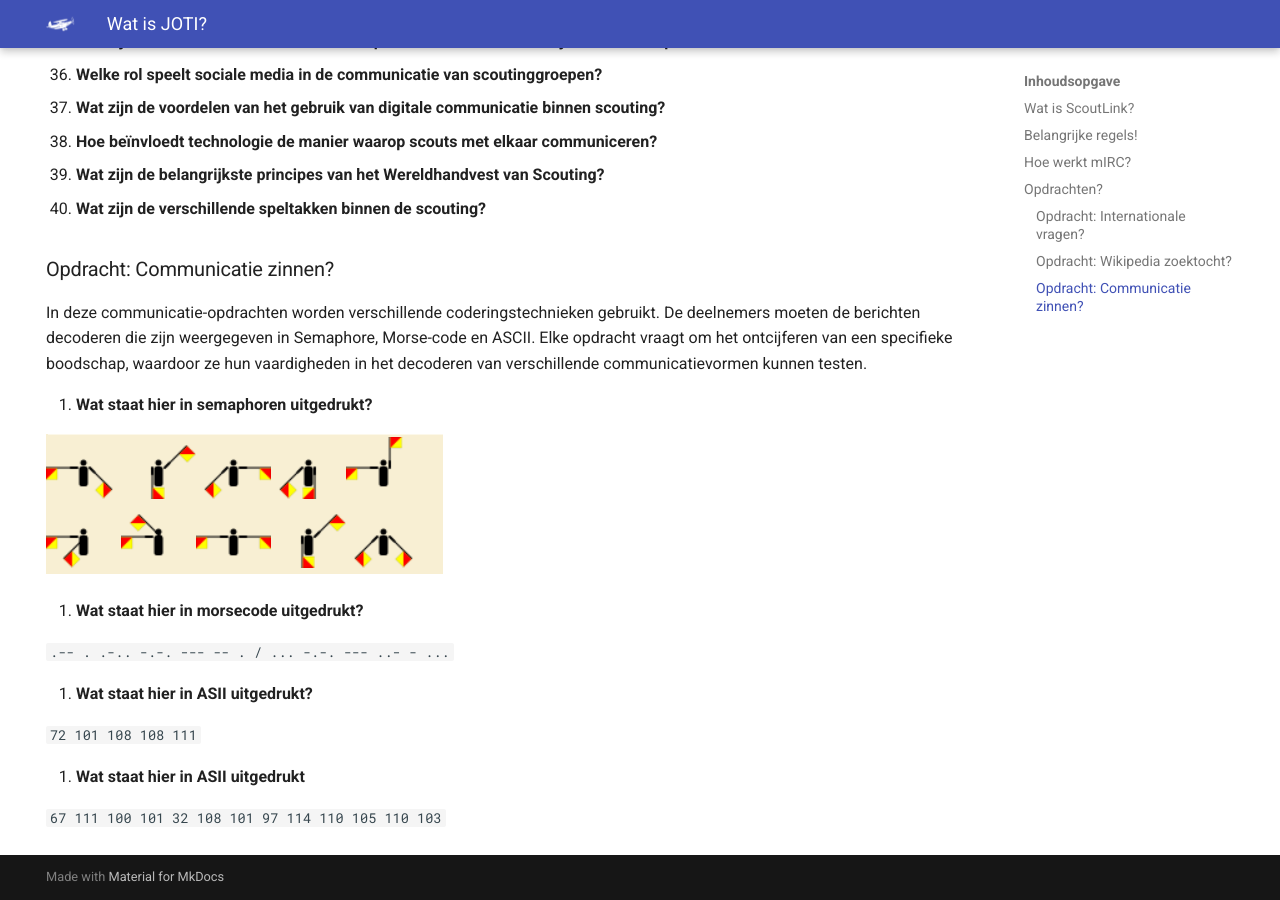
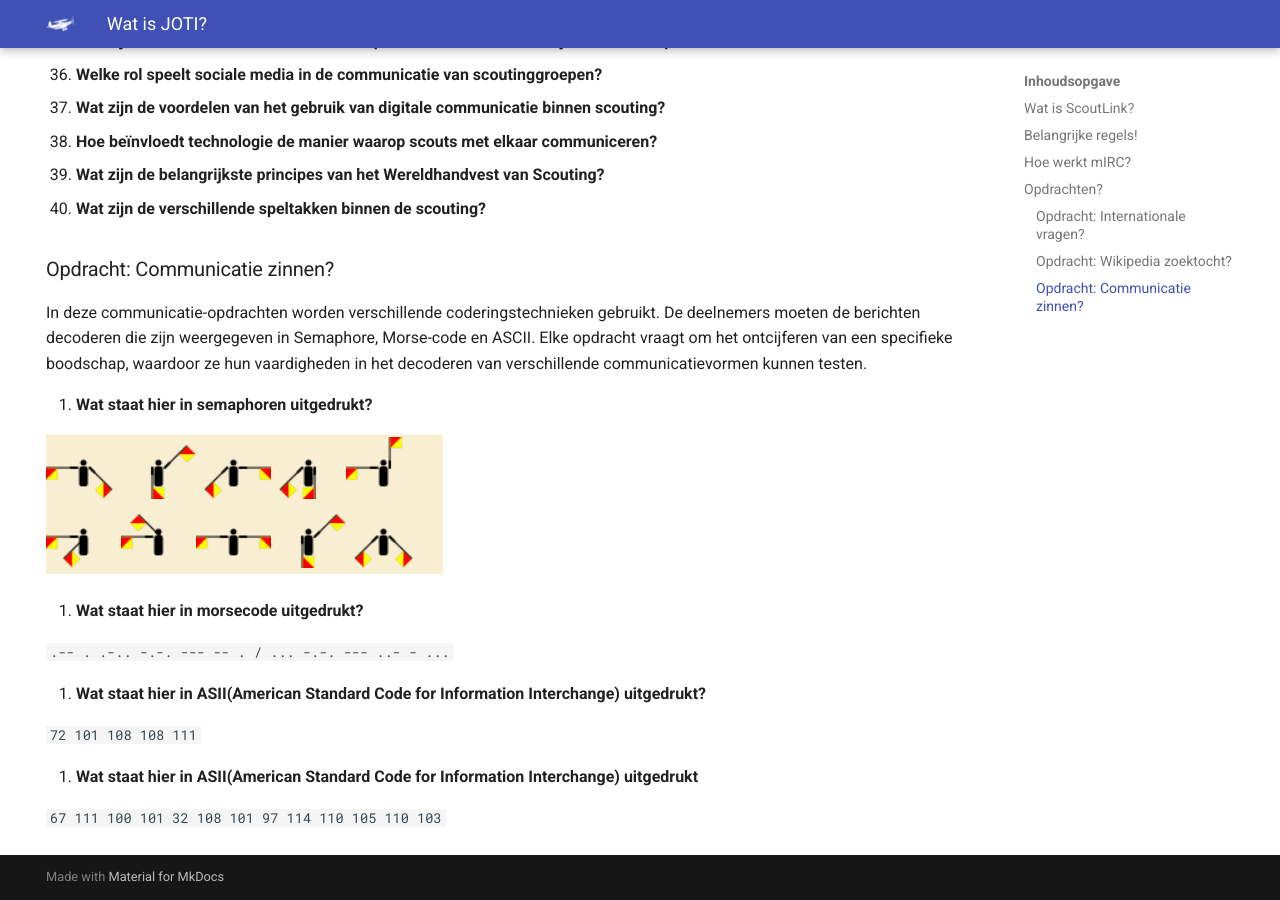
Before and after one commit to LuukBerkel/Joti2024, an MkDocs documentation site: the page built from docs/index.md, in a window 1280 px wide and 900 px high, scrolled down 4811 px. Built offline with MkDocs 1.6.1 and Material for MkDocs 9.7.7, drawn with Linux system fonts in a browser that asks for light colours.

Commit message:
Fixed some gramar

```diff
--- a/docs/index.md
+++ b/docs/index.md
@@ -130,10 +130,10 @@ In deze communicatie-opdrachten worden verschillende coderingstechnieken gebruik
 
 `.-- . .-.. -.-. --- -- . / ... -.-. --- ..- - ...`
 
-3. **Wat staat hier in ASII uitgedrukt?**
+3. **Wat staat hier in ASII(American Standard Code for Information Interchange) uitgedrukt?**
 
 `72 101 108 108 111`
 
-4. **Wat staat hier in ASII uitgedrukt**
+4. **Wat staat hier in ASII(American Standard Code for Information Interchange) uitgedrukt**
 
 `67 111 100 101 32 108 101 97 114 110 105 110 103`
```
Also changed, not shown: site/index.html.
